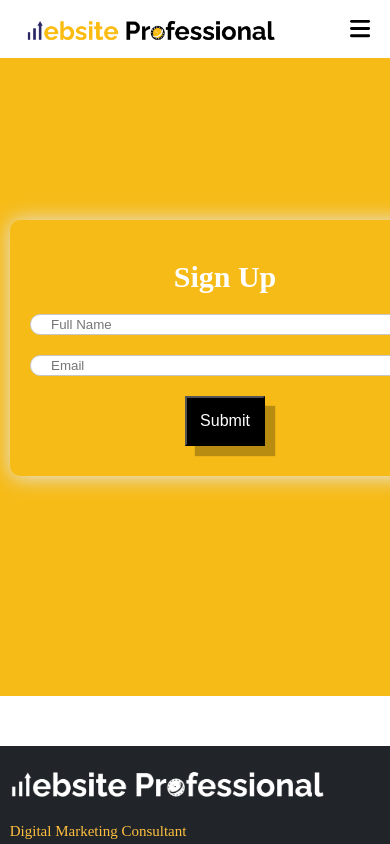
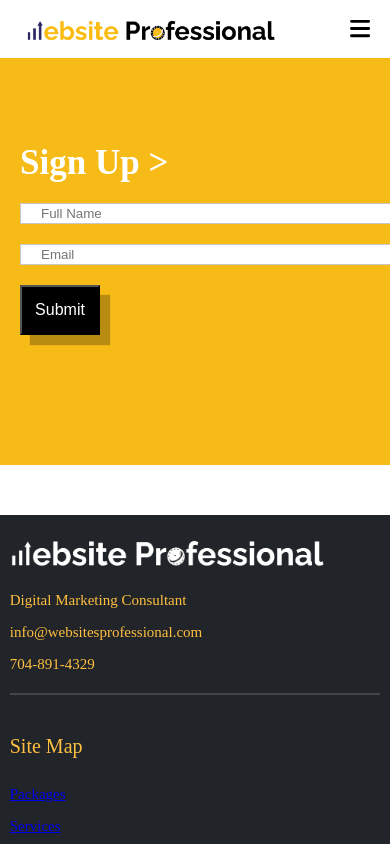
Before and after one commit to sazzadhossain1/websitesprofessional, a React (Create React App) app: page /homeSignUp in a window 390 px wide. Shown: the top 844 px of the page. Built offline with nearby package versions, Linux system fonts and the light colour scheme.

Commit message:
home signUp page recorrection

```diff
--- a/src/components/HomeSignUp/HomeSignUp.css
+++ b/src/components/HomeSignUp/HomeSignUp.css
@@ -1,81 +1,47 @@
 .homeSignUp_parent_div {
   background-color: #f6bb17;
-  padding: 100px 0;
+  /* padding: 100px 0; */
 }
-.login_parent_div {
-  /* background-color: #fbf8f5; */
-  padding: 10px;
-  margin-bottom: -47px;
+.homeSignUp_grid_div {
+  display: flex;
+  justify-content: space-between;
+  align-items: center;
+  /* width: 80%; */
+}
+.homeSignUp_text_div {
+  /* background-color: red; */
+  width: 40%;
 }
 .homeSignUP_In_heading {
-  font-size: 30px;
+  font-size: 35px;
+  color: white;
+}
+.homeSignUP_In_heading_in_cart {
+  font-size: 35px;
   color: white;
   margin-bottom: 20px;
+  display: none;
 }
 .homeSignUp_cart_div {
-  /* background-color: white; */
-
   width: 40%;
-  margin: auto;
-  padding: 70px 10px;
+  margin-right: auto;
+  padding: 70px 20px;
   margin-top: 50px;
   margin-bottom: 50px;
   /* box-shadow: 1px 1px 20px 1px rgb(228, 228, 228); */
   border-radius: 10px;
-}
-.homeSignUp_inner_div {
-  /* background-color: white; */
-  box-shadow: 1px 1px 20px 1px rgb(228, 228, 228);
-  width: 70%;
-  margin: auto;
-  padding: 20px;
-  border-radius: 10px;
-}
 
-.sign_In_heading {
-  font-size: 25px;
-  font-weight: 500;
-  margin-top: 20px;
-  margin-bottom: 20px;
+  text-align: left;
 }
 
 .homeSignUp_input {
   border: 1px solid rgb(199, 199, 199);
   width: 100%;
-  padding: 8px;
+  padding: 15px 10px;
+  /* border-radius: 10px; */
+  width: 100%;
+  margin: auto;
   margin-bottom: 20px;
-  border-radius: 10px;
-}
-.login_btn {
-  width: 80px;
-  background-color: #f6bb17;
-  padding: 10px;
-  font-size: 16px;
-  font-weight: 500;
-  height: 50px;
-  margin-bottom: 10px;
-  box-shadow: 10px 10px 1px #ae9d78;
-}
-.login_btn:hover {
-  background-color: #ae9d78;
-  color: white;
-  border: 2px solid white;
-}
-.forgot {
-  font-size: 14px;
-}
-.dont_have {
-  margin-top: 20px;
-  font-weight: 500;
-  color: rgb(95, 95, 95);
-}
-.sign_up {
-  color: #ae9d78;
-  font-weight: 500;
-}
-.sign_up:hover {
-  color: #6e695f;
-  font-weight: 500;
 }
 
 .homeSignUp_btn {
@@ -105,6 +71,22 @@
 
   .homeSignUp_inner_div {
     width: 80%;
+  }
+}
+@media screen and (max-width: 800px) {
+  .homeSignUp_grid_div {
+    display: grid;
+    grid-template-columns: 1fr;
+    /* width: 80%; */
+  }
+  .homeSignUP_In_heading {
+    display: none;
+  }
+  .homeSignUP_In_heading_in_cart {
+    font-size: 35px;
+    color: white;
+    margin-bottom: 20px;
+    display: block;
   }
 }
 @media screen and (max-width: 700px) {
--- a/src/components/HomeSignUp/HomeSignUp.js
+++ b/src/components/HomeSignUp/HomeSignUp.js
@@ -3,9 +3,13 @@ import "./HomeSignUp.css";
 const HomeSignUp = () => {
   return (
     <div className="homeSignUp_parent_div">
+      <div className="homeSignUp_grid_div">
+        <div className="homeSignUp_text_div">
+          <h1 className="homeSignUP_In_heading">Sign Up &gt;</h1>
+        </div>
         <div className="homeSignUp_cart_div">
           <div className="homeSignUp_inner_div">
-          <h1 className="homeSignUP_In_heading">Sign Up</h1>
+            <h1 className="homeSignUP_In_heading_in_cart">Sign Up &gt;</h1>
             <div>
               <div>
                 <input
@@ -27,6 +31,7 @@ const HomeSignUp = () => {
           </div>
         </div>
       </div>
+    </div>
   );
 };
 
```
Lines whose indentation alone changed are shown as unchanged.
